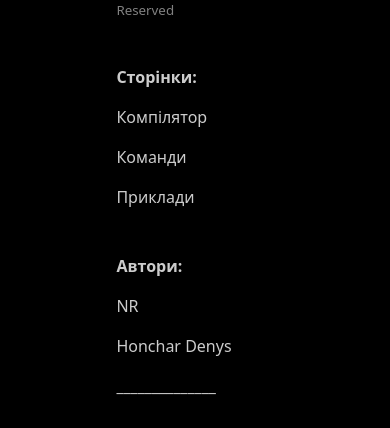
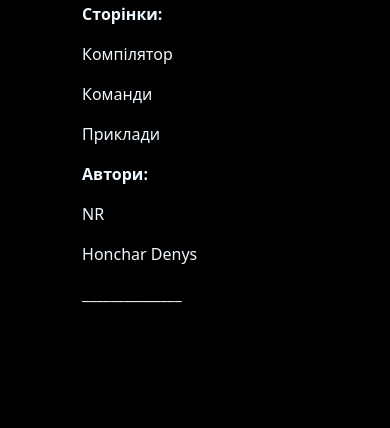
Before and after one commit to IT-Kamianets/uacode, a plain HTML site: page index.html in a window 390 px wide. Shown: the part 3461-3889 px from the top of the page. After the commit the page ends 3783 px from the top, so only its background shows below. Drawn offline with nearby package versions, Linux system fonts and the light colour scheme; files whose address does not match are found by name.

Commit message:
design mobile version

```diff
--- a/css/scss/pages/_index.scss
+++ b/css/scss/pages/_index.scss
@@ -173,20 +173,7 @@ footer::before {
 			rgb(0, 0, 0));
 }
 
-.cols {
-	flex-direction: column;
-	align-items: flex-start;
-	justify-content: flex-start;
-	padding: calc(0.3 * var(--m)) calc(0.8 * var(--m));
-	width: 28%;
-}
 
-.cols2,
-.cols3 {
-	color: #ccc;
-	background-color: #000000;
-	border-radius: calc(0.5 * var(--m));
-}
 
 img {
 	height: calc(0.3 * var(--m));
@@ -228,7 +215,7 @@ a {
 		padding: 5rem 20vw;
 	}
 
-	.cols {
-		width: 100%;
-	}
 }
+.text-color{
+	color: aliceblue;
+}
--- a/index.html
+++ b/index.html
@@ -173,19 +173,20 @@
 			</div>
 			<p style="color: #818181; font-size: smaller">2024 © All Rights Reserved</p>
 		</div>
-		<div class="cols cols2">
+		<div class="row">
+			<div class="col-md-6 text-color">
 				<p><b>Сторінки:</b></p>
 				<p><a href="/compiler">Компілятор</a></p>
 				<p><a href="/commands">Команди</a></p>
 				<p><a href="/example">Приклади</a></p>
 			</div>
-		<div class="cols cols3">
+			<div class="col-md-6 text-color">
 				<p><b>Автори:</b></p>
 				<p><a href="https://github.com/nikiquickie">NR </a></p>
 				<p><a href="https://github.com/CrackerakiUA">Honchar Denys </a></p>
 				<p>______________ </p>
 			</div>
-		<div class="backdrop"></div>
+		</div>
 	</footer>
 	</script>
 	<script src="js/index.js"></script>
```
Also changed, not shown: base.html (+4 -3 lines), commands.html (+4 -3 lines), compiler.html (+4 -3 lines), example.html (+4 -3 lines), css/index.css. Lines whose indentation alone changed are shown as unchanged.
